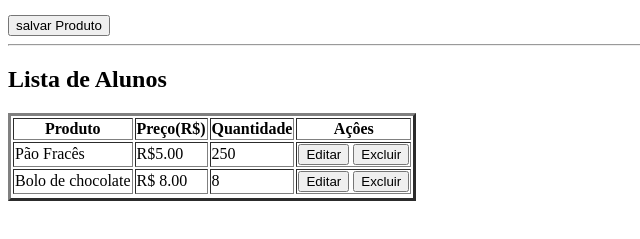
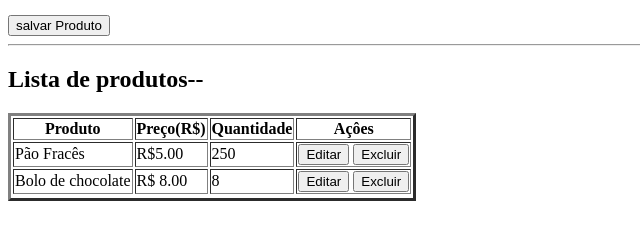
Before and after one commit to leandrinn777/TREINO-VERSIONAMENTO-SISTEMA-PARA-PADARIAS, a plain HTML site: page index.html in a window 1280 px wide. Shown: the part 481-720 px from the top of the page, 0-640 px from the left. Drawn offline with Linux system fonts and the light colour scheme.

```diff
--- a/index.html
+++ b/index.html
@@ -38,7 +38,7 @@
 <hr>
 
 <!--lista de produtos-->
-<h2>Lista de Alunos</h2>
+<h2>Lista de produtos--</h2>
 <table border="3">
     <tr>
         <th>Produto</th>
```
